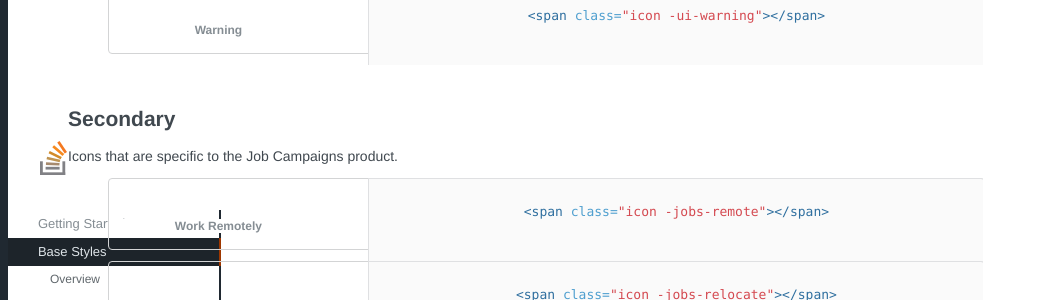
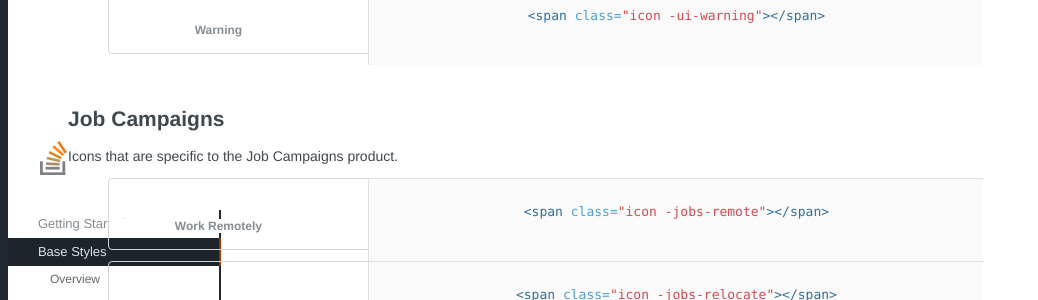
Before and after one commit to AlexxNica/jam, a Jekyll site: the page built from base.html, in a window 1280 px wide and 900 px high, scrolled down 22282 px. Shown: the part 153-453 px from the top of the window, without its empty margins (0-1038 px from the left). Built offline with Jekyll 4.4.1, drawn with Linux system fonts in a browser that asks for light colours; nearby versions of some CDN libraries.

Commit message:
Icons: Headline correction in documentation.

```diff
--- a/_includes/base/icons.html
+++ b/_includes/base/icons.html
@@ -54,7 +54,7 @@
         </ul>
     </article>
     <article id="icons-jobCampaigns">
-        <h2 class="_subSection">Secondary</h2>
+        <h2 class="_subSection">Job Campaigns</h2>
         <p class="_large">Icons that are specific to the Job Campaigns product.</p>
         <ul class="exampleCards">
             <li class="-item -iconGroup">
```
